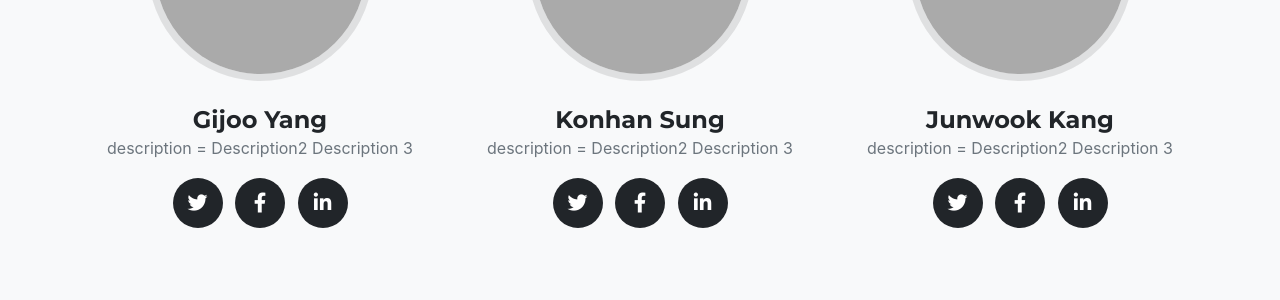
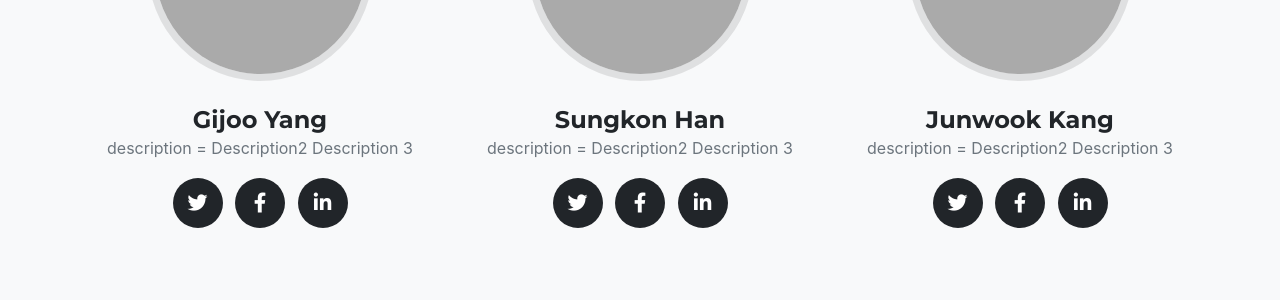
Before and after one commit to NaturalLanguageInference/NaturalLanguageInference.github.io, a Jekyll site: the page built from index.md, in a window 1280 px wide and 900 px high, scrolled down 1189 px. Shown: the part 155-455 px from the top of the window. Built offline with Jekyll 4.4.1, drawn with Linux system fonts in a browser that asks for light colours; some web fonts are replaced.

Commit message:
Update sitetext.yml

```diff
--- a/_data/sitetext.yml
+++ b/_data/sitetext.yml
@@ -20,7 +20,7 @@ team:
             icon: fab fa-facebook-f
           - url: https://linkedin.com
             icon: fab fa-linkedin-in
-      - name: "Konhan Sung"
+      - name: "Sungkon Han"
         role: "description \n = Description2 \n Description 3"
         image: assets/img/team/500x500.jpg
         social:
```
